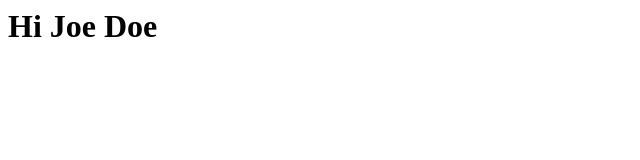
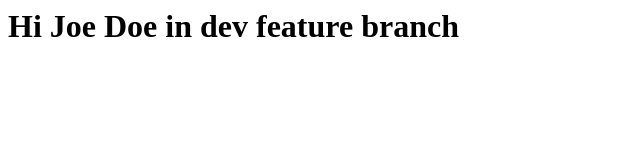
Before and after one commit to abeyazyi/delete1, a plain HTML site: page index.html in a window 1280 px wide. Shown: the whole page, without its empty margins (0-640 px from the left). Drawn offline with Linux system fonts and the light colour scheme.

Commit message:
message is different in the feature branck

```diff
--- a/index.html
+++ b/index.html
@@ -1,5 +1,5 @@
 <html>
     <body>
-        <h1>Hi Joe Doe</h1>
+        <h1>Hi Joe Doe in dev feature branch</h1>
     </body>
 </html>
```
